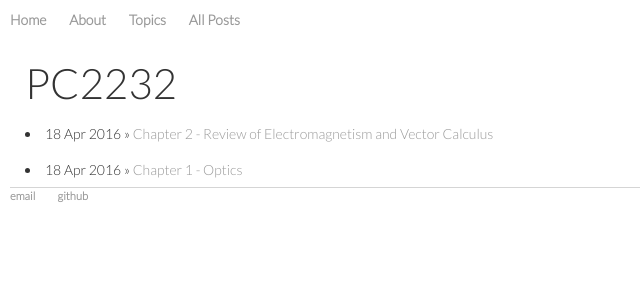
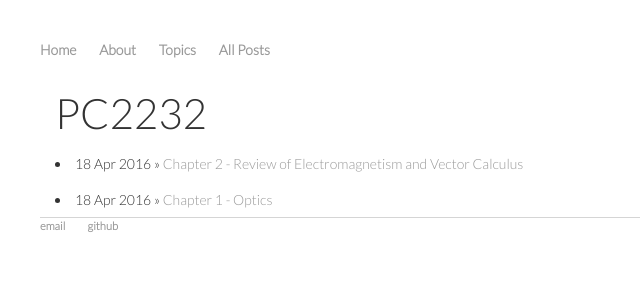
Before and after one commit to serriferous/initial.github.io, a Jekyll site: the page built from PC2232.html, in a window 1280 px wide. Shown: the top 300 px of the page, without its empty margins (0-640 px from the left). Built offline with Jekyll 4.4.1, drawn with Linux system fonts in a browser that asks for light colours.

Commit message:
Update main.css

```diff
--- a/css/main.css
+++ b/css/main.css
@@ -5,13 +5,13 @@
    height: 80px;
    border: 1 px solid;
    margin: 0px auto;
-   padding: 5px;
+   padding: 30px;
 }
 
 body{
   padding: 10px;
   width: 80%;
-  margin: 0px;
+  margin: 30px;
 }
 
 nav ul, footer ul {
```
